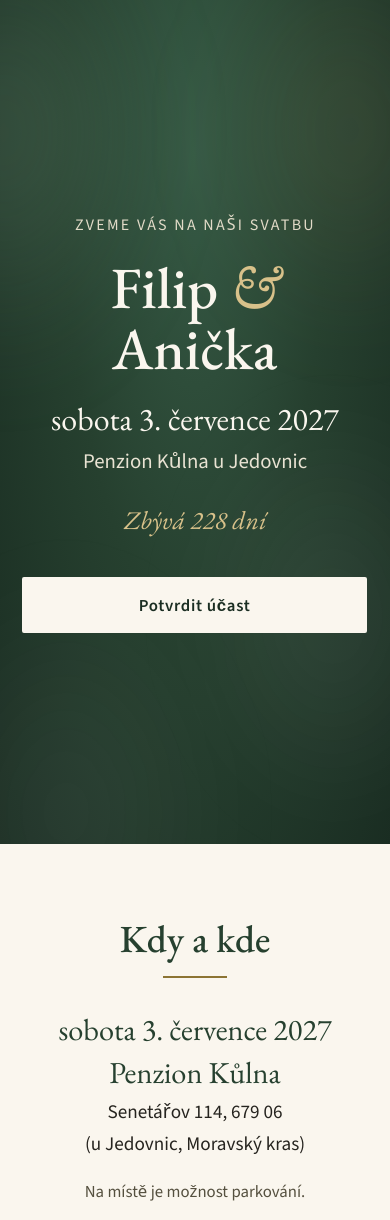
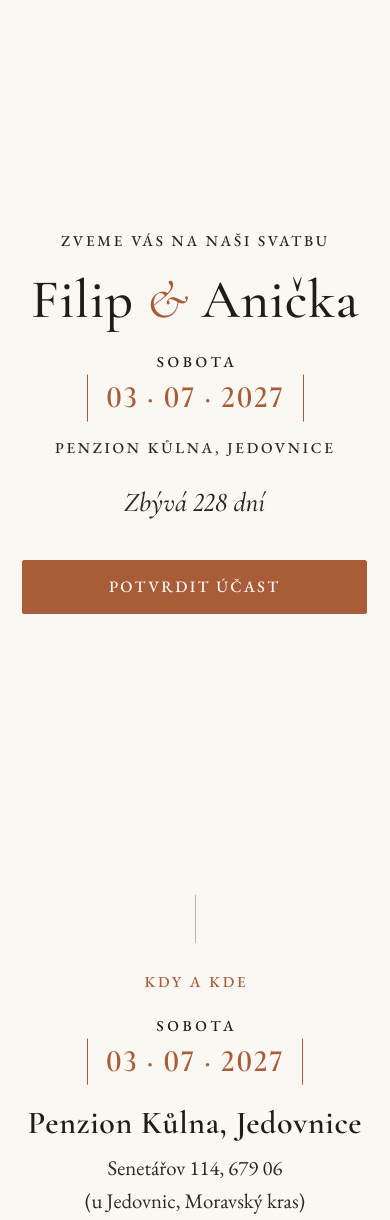
Before and after one commit to Filda99/Svatba, a plain HTML site: page index.html in a window 390 px wide. Shown: the top 1220 px of the page. Drawn offline with nearby package versions, Linux system fonts and the light colour scheme.

Commit message:
Restyle site to match printed invitation: tokens, Cormorant/EB Garamond, uppercase headings, date format, buttons
- CSS design tokens from the invitation (accent #A95C38, cream bg, hairlines)
- Cormorant Garamond for names/date/questions, EB Garamond for body text
- Date as SOBOTA | 03 · 07 · 2027 with vertical rules, lining numerals
- Outline/solid buttons with 2px radius, hover --accent-hover
- Dress code and gifts text aligned with the invitation
- Hooks (commented) for line drawings and portrait photo

Co-Authored-By: Claude Sonnet 5.5 <noreply@anthropic.com>
Claude-Session: https://claude.ai/code/session_01J3kUZERMgHXR65HkggQwcH

```diff
--- a/index.html
+++ b/index.html
@@ -5,71 +5,105 @@
 <meta name="viewport" content="width=device-width, initial-scale=1">
 <title>Filip &amp; Anička – Svatba 3. 7. 2027</title>
 <meta name="description" content="Svatební stránky Filipa a Aničky – sobota 3. července 2027, Penzion Kůlna u Jedovnic.">
-<meta name="theme-color" content="#1a2d22">
+<meta name="theme-color" content="#FBF8F3">
 <meta property="og:type" content="website">
 <meta property="og:locale" content="cs_CZ">
 <meta property="og:title" content="Filip &amp; Anička – Svatba 3. 7. 2027">
 <meta property="og:description" content="Zveme vás na naši svatbu. Všechny informace najdete na našich stránkách.">
 <link rel="preconnect" href="https://fonts.googleapis.com">
 <link rel="preconnect" href="https://fonts.gstatic.com" crossorigin>
-<link href="https://fonts.googleapis.com/css2?family=EB+Garamond:ital,wght@0,400;0,500;0,600;1,400&family=Source+Sans+3:wght@400;600&display=swap" rel="stylesheet">
+<link href="https://fonts.googleapis.com/css2?family=Cormorant+Garamond:ital,wght@0,400;0,500;0,600;1,400;1,500&family=EB+Garamond:wght@400;500;600&display=swap" rel="stylesheet">
 <script>document.documentElement.classList.add('js');</script>
 <style>
+  /* ---------- Design tokeny (podle tištěné pozvánky) ---------- */
   :root {
-    --velvet:      #26402f;   /* sametová zelená */
-    --velvet-deep: #1a2d22;
-    --cream:       #faf6ee;
-    --cream-2:     #f1eadb;
-    --ink:         #26241f;
-    --muted:       #55503f;
-    --gold:        #d8c18a;
-    --gold-dark:   #8c7433;
+    --accent:       #A95C38;  /* hnědooranžová ze západu slunce */
+    --accent-hover: #7E4329;  /* tmavší akcent pro hover */
+    --text:         #2B2826;  /* hlavní text, teplá téměř černá */
+    --text-strong:  #1F1C1A;  /* zvýrazněný text */
+    --bg:           #FBF8F3;  /* teplá krémová */
+    --line:         #E2DCD2;  /* jemné oddělovače, rámečky */
+    --muted:        #B9B1A6;  /* linky a tlumené prvky (ne pro text) */
+
+    --font-display: 'Cormorant Garamond', 'EB Garamond', Georgia, serif;
+    --font-text:    'EB Garamond', Georgia, 'Times New Roman', serif;
   }
   * { box-sizing: border-box; }
   [hidden] { display: none !important; }
   html { scroll-behavior: smooth; -webkit-text-size-adjust: 100%; }
   body {
     margin: 0;
-    background: var(--cream);
-    color: var(--ink);
-    font-family: 'Source Sans 3', system-ui, sans-serif;
+    background: var(--bg);
+    color: var(--text);
+    font-family: var(--font-text);
     font-weight: 400;
-    font-size: 1.2rem;          /* ~19 px – dobře čitelné i pro starší hosty */
-    line-height: 1.7;
+    font-size: 1.3rem;          /* EB Garamond má menší x-výšku, proto víc: dobře čitelné i pro starší hosty */
+    line-height: 1.55;
     overflow-x: hidden;
   }
-  h1, h2, h3, .serif { font-family: 'EB Garamond', Georgia, serif; }
   h1, h2 { margin: 0; font-weight: 500; }
   p { margin: 0 0 1rem; }
-  a { color: var(--velvet); }
-  strong { font-weight: 600; }
+  strong { font-weight: 600; color: var(--text-strong); }
+
+  a { color: var(--accent); text-underline-offset: .2em; text-decoration-thickness: 1px; }
+  a:hover { color: var(--accent-hover); }
+  a:focus-visible, .btn:focus-visible { outline: 2px solid var(--text-strong); outline-offset: 3px; }
 
   /* ---------- Tlačítka ---------- */
   .btn {
     display: inline-flex;
     align-items: center;
     justify-content: center;
-    min-height: 56px;
-    padding: 0 1.8rem;
-    border: 2px solid var(--velvet);
+    min-height: 54px;
+    padding: 0 2rem;
+    border: 1px solid var(--accent);
     border-radius: 2px;
     background: transparent;
-    color: var(--velvet);
-    font: 600 1.05rem/1.2 'Source Sans 3', sans-serif;
-    letter-spacing: .04em;
+    color: var(--accent);
+    font: 500 1rem/1.2 var(--font-text);
+    letter-spacing: .14em;
+    text-transform: uppercase;
     text-decoration: none;
     text-align: center;
-    transition: background .2s, color .2s;
+    transition: background .2s, color .2s, border-color .2s;
   }
-  .btn:hover, .btn:focus-visible { background: var(--velvet); color: var(--cream); }
-  .btn.solid { background: var(--velvet); color: var(--cream); }
-  .btn.solid:hover, .btn.solid:focus-visible { background: var(--velvet-deep); }
+  .btn:hover, .btn:focus-visible { background: var(--accent-hover); border-color: var(--accent-hover); color: var(--bg); }
+  .btn.solid { background: var(--accent); color: var(--bg); }
+  .btn.solid:hover, .btn.solid:focus-visible { background: var(--accent-hover); border-color: var(--accent-hover); }
   .btn-row { display: flex; flex-wrap: wrap; gap: .9rem; justify-content: center; margin-top: 1.6rem; }
+
+  /* ---------- Datum: SOBOTA / │ 03 · 07 · 2027 │ ---------- */
+  .date { display: flex; flex-direction: column; align-items: center; gap: .55rem; }
+  .date .dow {
+    font: 500 .95rem/1 var(--font-text);
+    letter-spacing: .24em;
+    text-transform: uppercase;
+    color: var(--text-strong);
+    padding-left: .24em;       /* vyrovná poslední mezeru prostrkání */
+  }
+  .date .dnum {
+    position: relative;
+    padding: 0 1.2rem;
+    font: 600 clamp(1.9rem, 8vw, 2.6rem)/1.2 var(--font-display);
+    font-variant-numeric: lining-nums;   /* klasické číslice, ne „staročíslice“ (dobře čitelné datum) */
+    letter-spacing: .05em;
+    color: var(--accent);
+    white-space: nowrap;
+  }
+  .date .dnum::before, .date .dnum::after {
+    content: '';
+    position: absolute;
+    top: 50%;
+    width: 1px;
+    height: 1.5em;
+    background: var(--accent);
+    transform: translateY(-50%);
+  }
+  .date .dnum::before { left: 0; }
+  .date .dnum::after  { right: 0; }
 
   /* ---------- Úvod ---------- */
   .hero {
-    position: relative;
-    overflow: hidden;
     min-height: 100vh;
     min-height: 100svh;
     display: flex;
@@ -78,105 +112,130 @@
     justify-content: center;
     text-align: center;
     padding: 3rem 1.4rem;
-    color: var(--cream);
-    background: radial-gradient(ellipse at 50% 18%, #365a45 0%, var(--velvet) 48%, var(--velvet-deep) 100%);
   }
-  /* Po nahrání fotky (fotky/hero.jpg) stačí přidat třídu "has-photo" do <header class="hero"> */
-  .hero.has-photo {
-    background:
-      linear-gradient(rgba(20,34,26,.50), rgba(20,34,26,.80)),
-      url('fotky/hero.jpg') center top / cover no-repeat;
-  }
-  .hero > * { position: relative; z-index: 1; }
-  .hero .small {
-    letter-spacing: .22em;
+  .kicker, .place {
+    font: 500 1rem/1.5 var(--font-text);
+    letter-spacing: .24em;
     text-transform: uppercase;
-    font-size: 1.05rem;
-    color: #e2dbc8;
+    color: var(--text);
   }
   .hero h1 {
-    font-size: clamp(3.4rem, 15vw, 7rem);
+    font-family: var(--font-display);
+    font-weight: 500;
+    font-size: clamp(3.2rem, 14vw, 6rem);
     line-height: 1.05;
-    margin: 1.2rem 0;
+    letter-spacing: .01em;
+    color: var(--text-strong);
+    margin: 1.2rem 0 1.6rem;
   }
-  .hero h1 em { color: var(--gold); font-style: italic; font-weight: 400; }
-  .hero .date { font-family: 'EB Garamond', serif; font-size: 2rem; line-height: 1.25; }
-  .hero .place { font-size: 1.3rem; color: #e9e3d3; margin-top: .3rem; }
+  .hero h1 em { font-style: italic; font-weight: 400; color: var(--accent); }
+  .hero .place { margin-top: 1.3rem; }
   .countdown {
-    margin-top: 1.2rem;
-    color: var(--gold);
-    font-family: 'EB Garamond', serif;
+    margin-top: 1.4rem;
+    font-family: var(--font-display);
     font-style: italic;
-    font-size: 1.6rem;
+    font-weight: 500;
+    font-size: 1.7rem;
+    font-variant-numeric: lining-nums;
+    color: var(--text);
   }
   .hero .btn { margin-top: 2.2rem; }
-  .hero .btn.solid { background: var(--cream); color: var(--velvet-deep); border-color: var(--cream); }
-  .hero .btn.solid:hover, .hero .btn.solid:focus-visible { background: var(--gold); border-color: var(--gold); }
 
   /* ---------- Sekce ---------- */
-  section { padding: 4.5rem 1.4rem; text-align: center; }
-  section:nth-of-type(even) { background: var(--cream-2); }
-  .wrap { max-width: 640px; margin: 0 auto; }
-  section h2 { font-size: clamp(2.4rem, 8vw, 3.2rem); line-height: 1.15; color: var(--velvet); }
-  section h2::after {
+  section { padding: 3.2rem 1.4rem 4.2rem; text-align: center; }
+  /* svislá linka mezi sekcemi, jako na pozvánce */
+  section::before {
     content: '';
     display: block;
-    width: 64px; height: 2px;
-    background: var(--gold-dark);
-    margin: 1rem auto 2rem;
+    width: 1px;
+    height: 48px;
+    background: var(--muted);
+    margin: 0 auto 1.8rem;
   }
-  .fact { font-family: 'EB Garamond', serif; font-size: 1.9rem; line-height: 1.3; color: var(--velvet); margin-bottom: .2rem; }
-  .label { display: block; font-weight: 600; color: var(--velvet); margin-bottom: .1rem; }
+  .wrap { max-width: 640px; margin: 0 auto; }
+  section h2 {
+    font: 500 .95rem/1.4 var(--font-text);   /* 15 px, na pozvánce 13–14 px; větší kvůli starším hostům */
+    letter-spacing: .18em;
+    text-transform: uppercase;
+    color: var(--accent);
+    margin-bottom: 1.6rem;
+    padding-left: .18em;
+  }
+  .fact {
+    font-family: var(--font-display);
+    font-weight: 600;
+    font-size: 2rem;
+    line-height: 1.25;
+    letter-spacing: .02em;
+    color: var(--text-strong);
+    margin: 1.4rem 0 .6rem;
+  }
+  .label {
+    display: block;
+    font: 600 .95rem/1.4 var(--font-text);
+    letter-spacing: .14em;
+    text-transform: uppercase;
+    color: var(--text-strong);
+    margin-bottom: .15rem;
+  }
   .block { margin-bottom: 1.8rem; }
-  .note { color: var(--muted); font-size: 1.05rem; }
+  .note { font-size: 1.1rem; color: var(--text); }
 
   .faq { margin: 0; }
-  .faq dt { font-family: 'EB Garamond', serif; font-size: 1.6rem; line-height: 1.3; color: var(--velvet); font-weight: 500; }
-  .faq dd { margin: .2rem 0 1.9rem; }
+  .faq dt {
+    font-family: var(--font-display);
+    font-weight: 600;
+    font-size: 1.3rem;
+    line-height: 1.3;
+    letter-spacing: .08em;
+    text-transform: uppercase;
+    color: var(--text-strong);
+  }
+  .faq dd { margin: .35rem 0 1.9rem; }
   .faq dd:last-child { margin-bottom: 0; }
 
   footer {
     text-align: center;
-    padding: 3.5rem 1.4rem 4rem;
-    background: var(--velvet-deep);
-    color: #e2dbc8;
-    font-family: 'EB Garamond', serif;
-    font-size: 1.6rem;
+    padding: 3rem 1.4rem 3.6rem;
+    border-top: 1px solid var(--line);
+    font-family: var(--font-display);
+    font-weight: 500;
     font-style: italic;
+    font-size: 1.8rem;
+    color: var(--text-strong);
   }
-  footer small { display: block; margin-top: .6rem; font-size: 1.05rem; letter-spacing: .12em; font-style: normal; color: var(--gold); }
+  footer small {
+    display: block;
+    margin-top: .7rem;
+    font: 500 .95rem/1.4 var(--font-text);
+    letter-spacing: .24em;
+    text-transform: uppercase;
+    color: var(--accent);
+  }
 
-  /* ---------- Animace ---------- */
-  .hero::before, .hero::after {
-    content: '';
-    position: absolute;
-    inset: -25%;
-    pointer-events: none;
-    z-index: 0;
-    filter: blur(50px);
+  /* ---------- Místa pro kresby a fotku (zatím nepoužité, viz zakomentované <img> níže) ---------- */
+  .deco { display: block; height: auto; margin-left: auto; margin-right: auto; }
+  .deco-rings { width: 64px; margin-top: .4rem; margin-bottom: 1rem; }
+  .deco-house { width: min(100%, 440px); margin-top: 1.6rem; margin-bottom: 1.6rem; opacity: .55; }
+  .hero-photo {
+    display: block;
+    width: min(260px, 68vw);
+    aspect-ratio: 3 / 4;
+    object-fit: cover;
+    margin: 0 auto 1.8rem;
+    padding: 6px;
+    border: 1px solid var(--line);
   }
-  .hero::before {
-    background:
-      radial-gradient(ellipse 38% 28% at 22% 30%, rgba(150,190,160,.22), transparent 70%),
-      radial-gradient(ellipse 34% 24% at 78% 68%, rgba(255,255,255,.08), transparent 70%);
-    animation: drift1 38s ease-in-out infinite alternate;
-  }
-  .hero::after {
-    background:
-      radial-gradient(ellipse 30% 22% at 70% 25%, rgba(216,193,138,.14), transparent 70%),
-      radial-gradient(ellipse 36% 26% at 25% 75%, rgba(255,255,255,.07), transparent 70%);
-    animation: drift2 52s ease-in-out infinite alternate;
-  }
-  @keyframes drift1 { from { transform: translate3d(-5%,-3%,0) scale(1); }    to { transform: translate3d(6%,5%,0) scale(1.12); } }
-  @keyframes drift2 { from { transform: translate3d(5%,4%,0) scale(1.08); }   to { transform: translate3d(-6%,-4%,0) scale(1); } }
+
+  /* ---------- Animace (jemné vynoření z mlhy) ---------- */
   @keyframes mistIn {
-    from { opacity: 0; filter: blur(16px); transform: translateY(14px) scale(.98); }
+    from { opacity: 0; filter: blur(14px); transform: translateY(14px) scale(.98); }
     to   { opacity: 1; filter: blur(0);    transform: none; }
   }
-  .hero .small, .hero h1, .hero .date, .hero .place, .hero .countdown, .hero .btn {
+  .hero .kicker, .hero h1, .hero .date, .hero .place, .hero .countdown, .hero .btn {
     animation: mistIn 2.2s cubic-bezier(.2,.6,.2,1) both;
   }
-  .hero .small     { animation-delay: .3s; }
+  .hero .kicker    { animation-delay: .3s; }
   .hero h1         { animation-delay: .9s; }
   .hero .date      { animation-delay: 1.6s; }
   .hero .place     { animation-delay: 1.9s; }
@@ -192,12 +251,11 @@
   .js .reveal.in { opacity: 1; filter: blur(0); transform: none; }
 
   @media (max-width: 480px) {
-    .hero .small { letter-spacing: .14em; font-size: 1rem; }
+    .kicker, .place { letter-spacing: .18em; font-size: .95rem; }
     .btn { width: 100%; max-width: 360px; }
   }
   @media (prefers-reduced-motion: reduce) {
-    .hero::before, .hero::after { animation: none; }
-    .hero .small, .hero h1, .hero .date, .hero .place, .hero .countdown, .hero .btn { animation: none; }
+    .hero .kicker, .hero h1, .hero .date, .hero .place, .hero .countdown, .hero .btn { animation: none; }
     .js .reveal { opacity: 1; filter: none; transform: none; transition: none; }
     html { scroll-behavior: auto; }
   }
@@ -206,10 +264,16 @@
 <body>
 
 <header class="hero">
-  <div class="small">Zveme vás na naši svatbu</div>
+  <div class="kicker">Zveme vás na naši svatbu</div>
+  <!-- Fotka na výšku (po nahrání do fotky/hero.jpg odkomentujte):
+  <img class="hero-photo" src="fotky/hero.jpg" alt="Filip a Anička">
+  -->
   <h1>Filip <em>&amp;</em> Anička</h1>
-  <div class="date">sobota 3. července 2027</div>
-  <div class="place">Penzion Kůlna u Jedovnic</div>
+  <!-- Prstýnky (po nahrání do img/prstynky.png odkomentujte):
+  <img class="deco deco-rings" src="img/prstynky.png" alt="" width="64">
+  -->
+  <div class="date"><span class="dow">sobota</span><span class="dnum">03&nbsp;·&nbsp;07&nbsp;·&nbsp;2027</span></div>
+  <div class="place">Penzion Kůlna, Jedovnice</div>
   <div class="countdown" id="countdown"></div>
   <a class="btn solid" href="#formular">Potvrdit účast</a>
 </header>
@@ -217,10 +281,13 @@
 <section id="misto">
   <div class="wrap">
     <h2>Kdy a kde</h2>
-    <p class="fact">sobota 3. července 2027</p>
-    <p class="fact">Penzion Kůlna</p>
+    <div class="date"><span class="dow">sobota</span><span class="dnum">03&nbsp;·&nbsp;07&nbsp;·&nbsp;2027</span></div>
+    <p class="fact">Penzion Kůlna, Jedovnice</p>
     <p>Senetářov 114, 679 06<br>(u Jedovnic, Moravský kras)</p>
     <p class="note">Na místě je možnost parkování.</p>
+    <!-- Kresba penzionu (po nahrání do img/kulna.png odkomentujte):
+    <img class="deco deco-house" src="img/kulna.png" alt="Penzion Kůlna – kresba">
+    -->
     <div class="btn-row">
       <a class="btn solid" href="https://maps.app.goo.gl/NuivH8XHvcqM93v79" target="_blank" rel="noopener">Zobrazit na mapě</a>
     </div>
@@ -270,7 +337,7 @@
     <h2>Časté dotazy</h2>
     <dl class="faq">
       <dt>Jak se obléknout?</dt>
-      <dd>Dress code nemáme. Přijďte ve společenském oblečení, ve kterém se budete cítit dobře.</dd>
+      <dd>Přijďte ve společenském oblečení v jakékoli barvě, hlavně ať se v něm cítíte příjemně (tancovat se bude do noci).</dd>
 
       <dt>Jak se dostaneme domů?</dt>
       <dd>Rozvoz domů zajistíme. Kdo by chtěl zůstat přes noc, může přespat v penzionu, nebo ve vlastním stanu.</dd>
@@ -279,7 +346,7 @@
       <dd>Čtyřnozí kamarádi jsou vítáni.</dd>
 
       <dt>Co dárky?</dt>
-      <dd>Největší radost nám uděláte finančním příspěvkem.</dd>
+      <dd>Nejvíce nás potěší, když tento den strávíte s námi. Pokud byste nám přesto chtěli něco darovat, přivítáme spíše malý finanční dar než věcné dárky.</dd>
     </dl>
   </div>
 </section>
@@ -307,8 +374,11 @@
 </section>
 
 <footer>
+  <!-- Prstýnky do patičky (po nahrání odkomentujte):
+  <img class="deco deco-rings" src="img/prstynky.png" alt="" width="64">
+  -->
   Těšíme se na vás! ♥
-  <small>FILIP &amp; ANIČKA</small>
+  <small>Filip &amp; Anička</small>
 </footer>
 
 <script>
```
